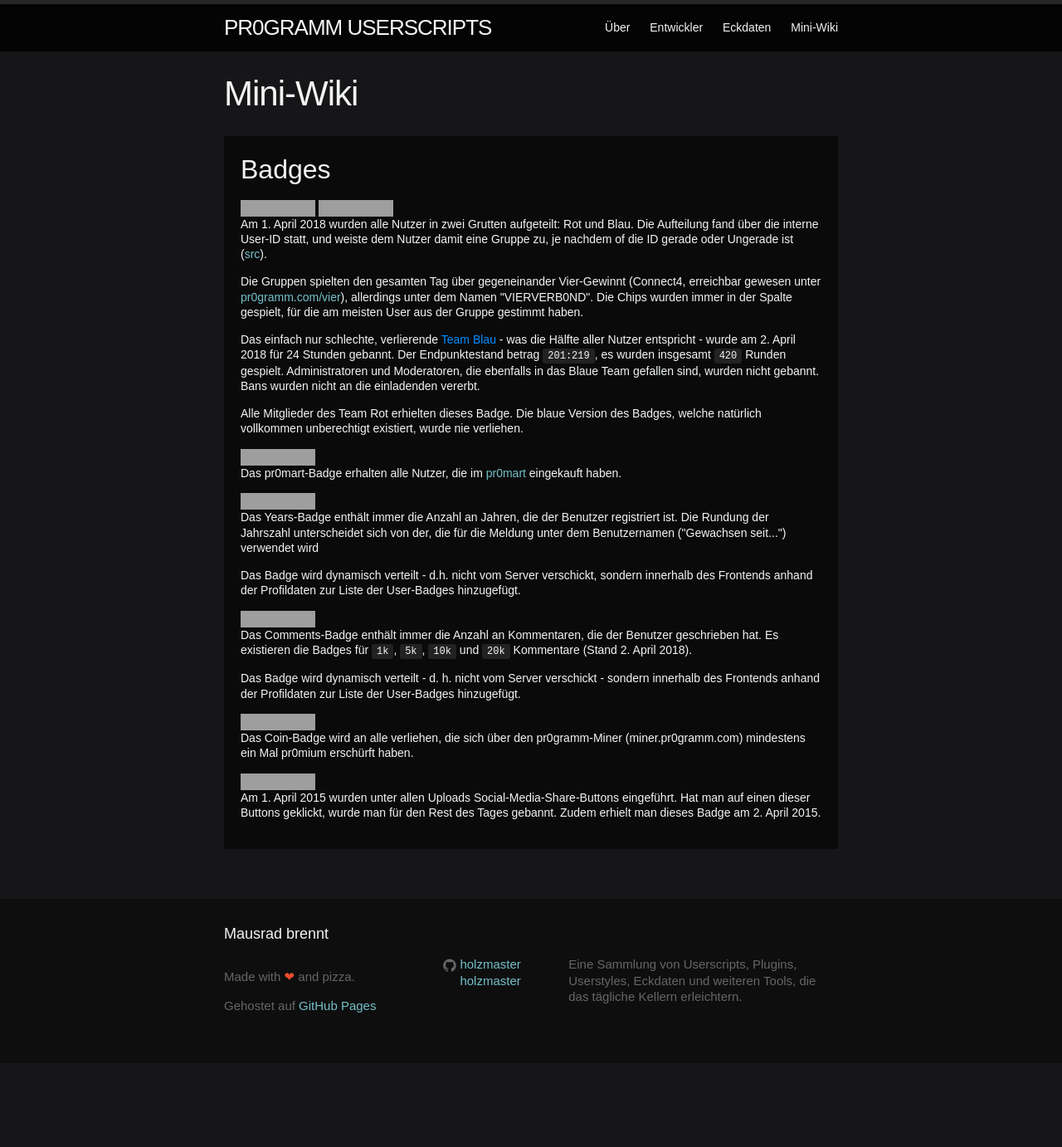
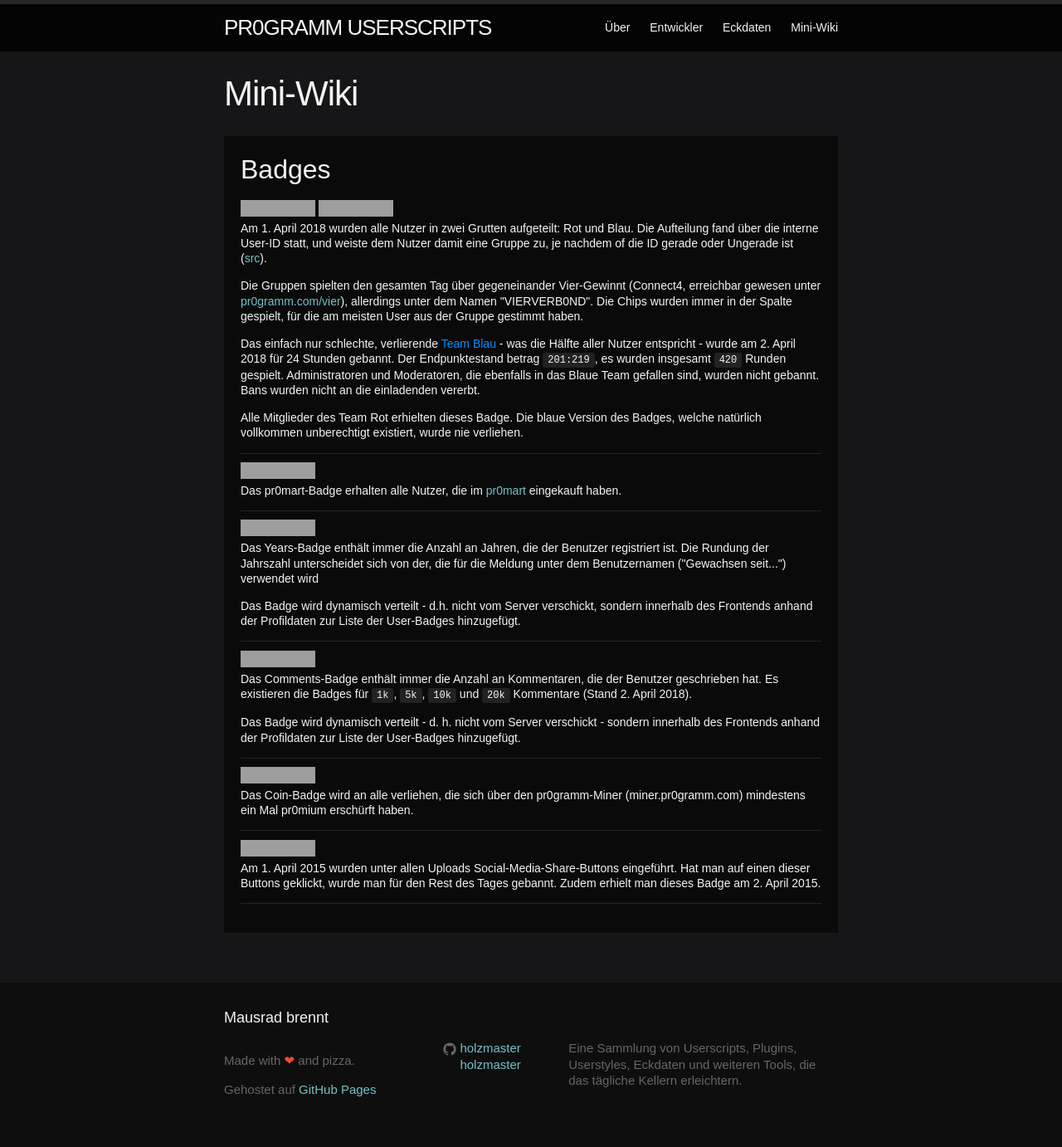
Before and after one commit to holzmaster/userscripts, a Jekyll site: the page built from miniwiki.html, in a window 1280 px wide. Shown: the whole page at 83% size. Built offline with Jekyll 4.4.1, drawn with Linux system fonts in a browser that asks for light colours; before the commit the page ends 1281 px from its top, so only the background shows below that; grey boxes are pictures that could not be loaded.

Commit message:
Adjust spacing

```diff
--- a/css/main.scss
+++ b/css/main.scss
@@ -198,3 +198,11 @@ article li {
 ul.no-list-bullets {
 	list-style-type: none;
 }
+
+section dl {
+	dt { margin-bottom: 5px; }
+	dd {
+		border-bottom: 1px solid #252525;
+		margin-bottom: 10px;
+	}
+}
```
